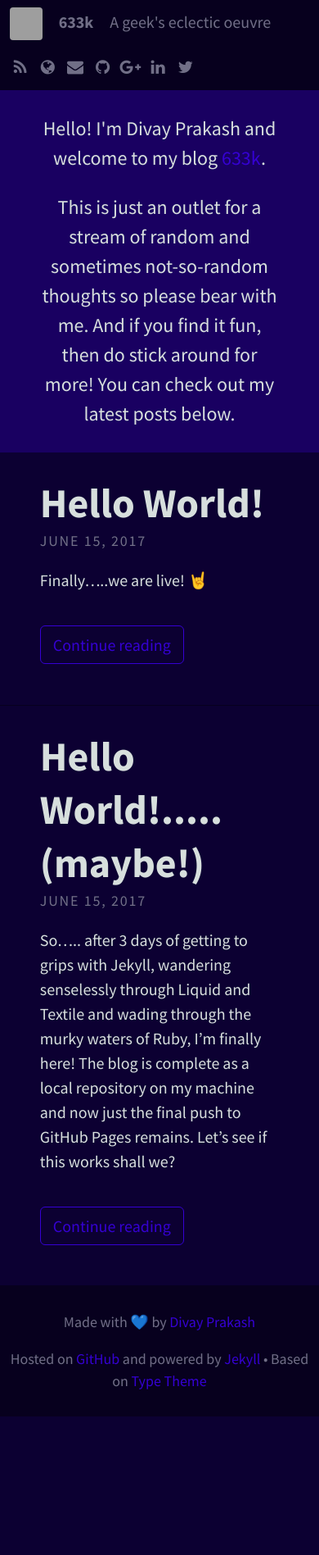
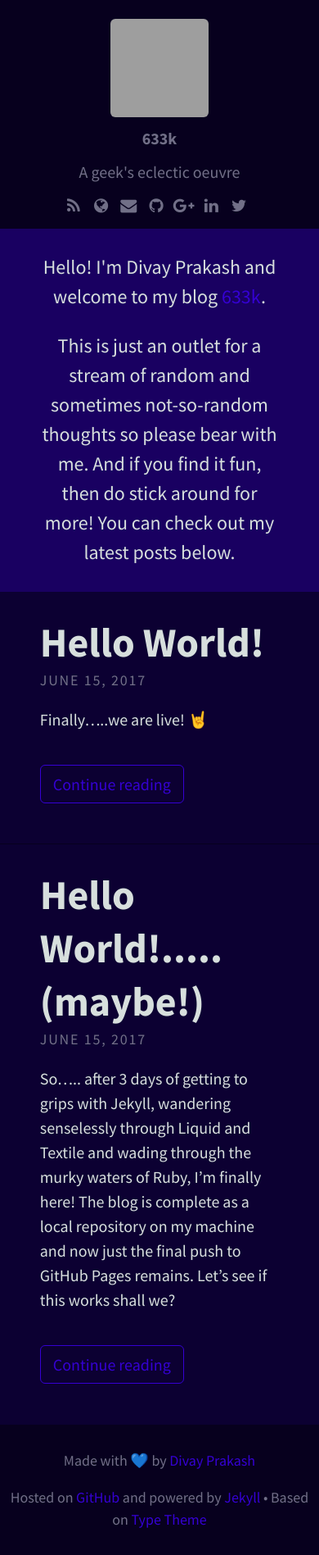
Before and after one commit to divayprakash/old-blog-1, a Jekyll site: the page built from index.html, in a window 390 px wide. Shown: the whole page at 82% size. Built offline with Jekyll 4.4.1, drawn with Linux system fonts in a browser that asks for light colours; nearby versions of some CDN libraries; emoji names are drawn with the system emoji font; the list of posts is cut into pages by our own code; before the commit the page ends 1728 px from its top, so only the background shows below that; grey boxes are pictures that could not be loaded.

Commit message:
:wrench: Fix header items responsive behaviour

```diff
--- a/_sass/includes/_header.scss
+++ b/_sass/includes/_header.scss
@@ -48,13 +48,32 @@
       float: left;
       margin-right: 0.4em;
     }
-    @media (max-width: 1100px) {
+  }
+
+  @media (max-width: 600px) {
+    .avatar {
+      height: 6em;
+      width: 6em;
+      float: none;
+      border-radius: 0.3em;
+      display: block;
+      margin: auto;
+      margin-top: 3%;
+    }
+    .site-title, .site-subtitle {
+      padding-top: 3%;
+      margin-left: 0;
+      width: 100%;
+      text-align: center;
+    }
+    .site-nav {
+      float: right;
+      position: relative;
+      left: -50%;
       ul {
-        display: inline-block;
-        float: left;
+        position: relative;
+        left: 50%;
         padding-top: $padding-small;
-        text-align: left;
-        width: 100%;
       }
     }
   }
```
